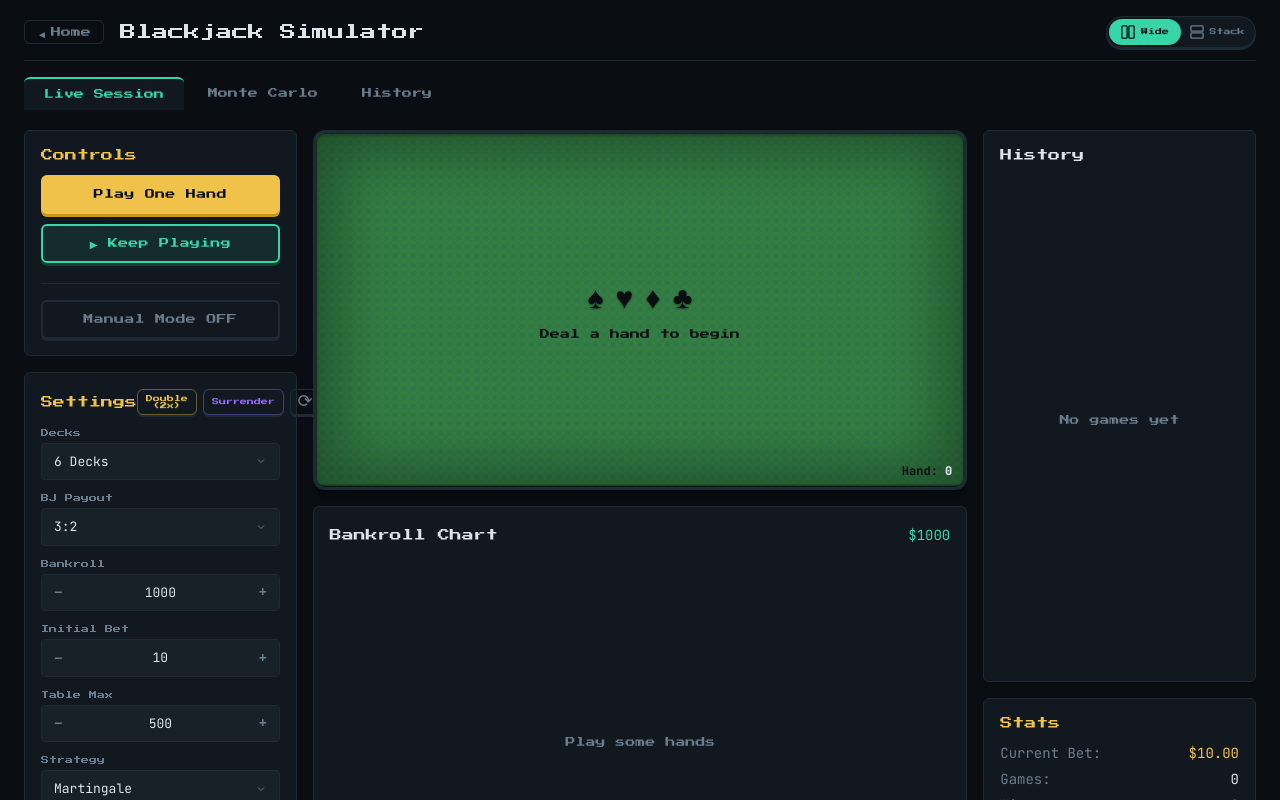
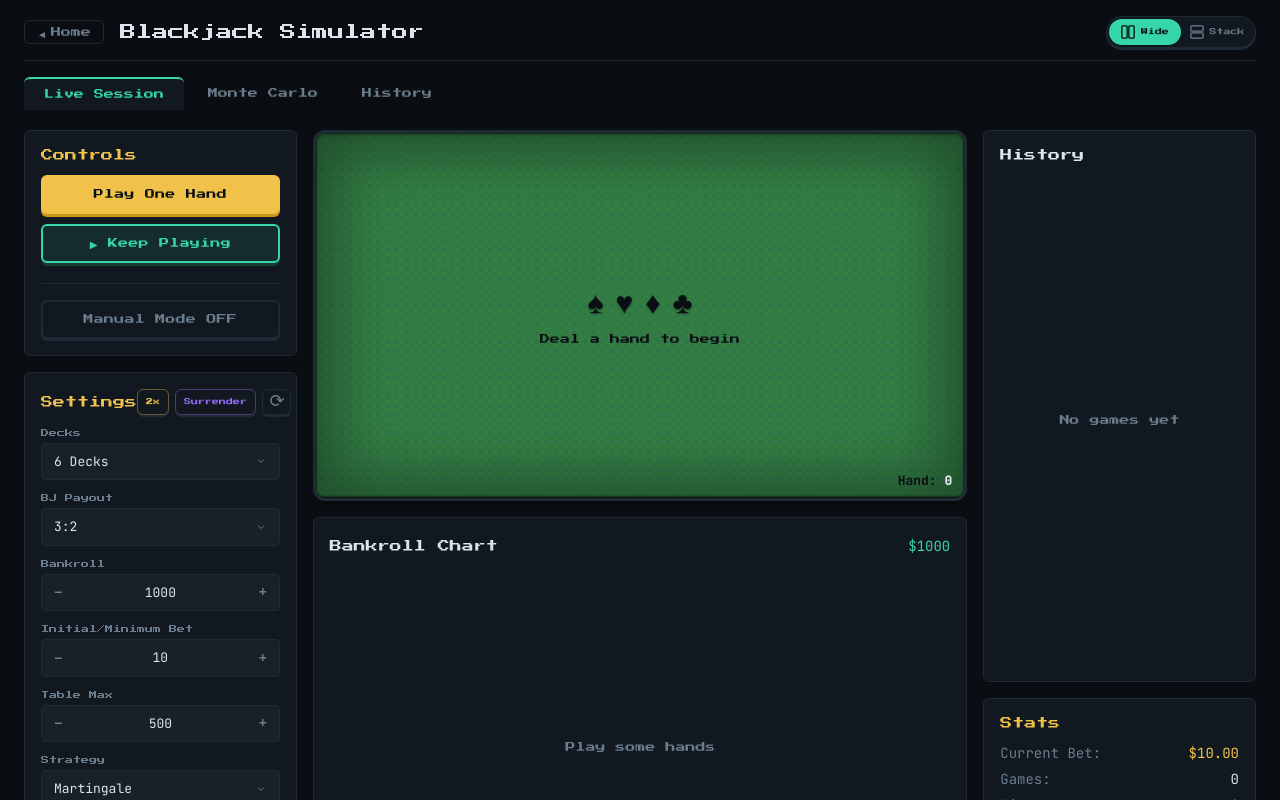
Before and after one commit to sam1r-m/blackjack, a Next.js app: page /simulator in a window 1280 px wide. Shown: the top 800 px of the page. Built offline with nearby package versions, Linux system fonts and the light colour scheme.

Commit message:
Redesign manual gameplay v2 (live betting and chips UI)

```diff
--- a/app/simulator/page.tsx
+++ b/app/simulator/page.tsx
@@ -205,6 +205,7 @@ function LiveSessionTab({
   const [isAnimating, setIsAnimating] = useState(false);
   const [manualPendingDisplay, setManualPendingDisplay] =
     useState<ManualRoundPendingDisplay | null>(null);
+  const [manualBet, setManualBet] = useState(settings.baseBet);
 
   const shoeRef = useRef<Shoe | null>(null);
   const autoplayRef = useRef<ReturnType<typeof setInterval> | null>(null);
@@ -247,6 +248,11 @@ function LiveSessionTab({
     const lastRound = rounds.length > 0 ? rounds[rounds.length - 1] : undefined;
     const strategy = getBettingStrategy(settings.bettingStrategy);
 
+    const maxBet = Math.min(settings.tableMax, currentBankroll);
+    const useStrategyBet =
+      !settings.manualMode || (settings.manualBettingMode ?? "strategy") === "strategy";
+    const bet = useStrategyBet
+      ? (() => {
           const betResult = strategy.nextBet({
             previousOutcome: lastRound?.result,
             previousBet: lastRound?.bet,
@@ -254,15 +260,19 @@ function LiveSessionTab({
             baseBet: settings.baseBet,
             tableMax: settings.tableMax,
           });
-
           if (betResult.shouldStop || betResult.bet === 0) {
             if (autoplayRef.current) {
               clearInterval(autoplayRef.current);
               autoplayRef.current = null;
               onSettingsChange({ ...settings, autoplay: false });
             }
-      return;
+            return 0;
           }
+          return betResult.bet;
+        })()
+      : Math.max(settings.baseBet, Math.min(manualBet, maxBet));
+
+    if (bet === 0) return;
 
     setIsAnimating(true);
     setTimeout(() => setIsAnimating(false), 150);
@@ -280,11 +290,11 @@ function LiveSessionTab({
       const result = startManualRound(
         config,
         shoeRef.current,
-        betResult.bet,
+        bet,
         settings.deckCount
       );
       if (result.status === "outcome") {
-        processOutcome(result.outcome, betResult.bet);
+        processOutcome(result.outcome, bet);
       } else {
         manualPendingRef.current = result.pending;
         setManualPendingDisplay({
@@ -302,12 +312,12 @@ function LiveSessionTab({
 
     const outcome = runRound(config, {
       shoe: shoeRef.current,
-      bet: betResult.bet,
+      bet,
       playerPolicy: basicStrategy,
       deckCount: settings.deckCount,
     });
-    processOutcome(outcome, betResult.bet);
-  }, [rounds, currentBankroll, settings, onSettingsChange, processOutcome]);
+    processOutcome(outcome, bet);
+  }, [rounds, currentBankroll, settings, manualBet, onSettingsChange, processOutcome]);
 
   const applyManualPlayerAction = useCallback(
     (action: PlayerAction) => {
@@ -404,8 +414,20 @@ function LiveSessionTab({
     setCurrentBankroll(settings.bankroll);
     setSessionActive(false);
     setLastOutcome(null);
+    setManualBet(settings.baseBet);
     onSettingsChange({ ...settings, autoplay: false });
   };
+
+  const maxManualBet = Math.min(settings.tableMax, currentBankroll);
+  const handleAddChip = useCallback(
+    (amount: number) => {
+      setManualBet((prev) => Math.min(prev + amount, maxManualBet));
+    },
+    [maxManualBet]
+  );
+  const handleClearBet = useCallback(() => {
+    setManualBet(settings.baseBet);
+  }, [settings.baseBet]);
 
   const handleToggleAutoplay = () => {
     onSettingsChange({ ...settings, autoplay: !settings.autoplay });
@@ -507,7 +529,7 @@ function LiveSessionTab({
         className={`grid grid-cols-1 gap-4 ${wideLayout ? "lg:grid-cols-[minmax(0,0.625fr)_minmax(0,1.5fr)_minmax(0,0.625fr)] lg:min-h-[520px]" : "lg:grid-cols-[minmax(0,0.2915fr)_minmax(0,1fr)]"}`}
       >
         {!isMobile && (
-          <div className={`flex flex-col gap-4 ${wideLayout ? "lg:justify-start" : ""}`}>
+          <div className={`flex flex-col gap-4 ${wideLayout ? "lg:justify-start lg:self-start" : ""}`}>
             {controlsContent}
           </div>
         )}
@@ -526,6 +548,7 @@ function LiveSessionTab({
             onDealHand={dealOneHand}
             canDealHand={!manualPendingDisplay && !isRunning}
             manualMode={settings.manualMode}
+            manualBettingMode={settings.manualBettingMode ?? "strategy"}
             recommendedAction={
               manualPendingDisplay &&
               settings.showBasicStrategy &&
@@ -534,6 +557,11 @@ function LiveSessionTab({
                 : null
             }
             showBasicStrategy={settings.showBasicStrategy}
+            manualBet={manualBet}
+            onAddChip={handleAddChip}
+            onClearBet={handleClearBet}
+            tableMin={settings.baseBet}
+            tableMax={settings.tableMax}
           />
         </div>
         <div className={wideLayout ? "flex min-h-0 flex-1 flex-col" : ""}>
--- a/components/simulator/ControlPanel.tsx
+++ b/components/simulator/ControlPanel.tsx
@@ -7,6 +7,8 @@ import Tooltip from "@/components/common/Tooltip";
 import NumberInput from "@/components/common/NumberInput";
 import type { DealerRule, BlackjackPayout } from "@/types/blackjack";
 import type { BettingStrategyType } from "@/types/simulation";
+
+export type ManualBettingMode = "strategy" | "live";
 
 export interface SimulatorSettings {
   bankroll: number;
@@ -22,6 +24,8 @@ export interface SimulatorSettings {
   allowSurrender: boolean;
   allowDouble: boolean;
   manualMode: boolean;
+  /** When manual mode: "strategy" = use martingale/flat/etc; "live" = pick chips */
+  manualBettingMode: ManualBettingMode;
   showBasicStrategy: boolean;
 }
 
@@ -39,6 +43,7 @@ export const DEFAULT_SETTINGS: SimulatorSettings = {
   allowSurrender: true,
   allowDouble: true,
   manualMode: false,
+  manualBettingMode: "strategy",
   showBasicStrategy: false,
 };
 
@@ -151,6 +156,36 @@ export default function ControlPanel({
           </button>
 
           {settings.manualMode && (
+            <>
+              <div>
+                <label className="mb-1 block font-[family-name:var(--font-pixel)] text-[8px] text-muted">
+                  Betting
+                </label>
+                <div className="flex gap-1 rounded-md border border-border bg-panel-elevated p-0.5">
+                  <button
+                    onClick={() => update("manualBettingMode", "strategy")}
+                    disabled={sessionActive}
+                    className={`flex-1 rounded py-1.5 font-[family-name:var(--font-pixel)] text-[8px] transition-all disabled:opacity-30 ${
+                      settings.manualBettingMode === "strategy"
+                        ? "bg-accent/20 text-accent"
+                        : "text-muted hover:bg-border/50 hover:text-text"
+                    }`}
+                  >
+                    Strategy
+                  </button>
+                  <button
+                    onClick={() => update("manualBettingMode", "live")}
+                    disabled={sessionActive}
+                    className={`flex-1 rounded py-1.5 font-[family-name:var(--font-pixel)] text-[8px] transition-all disabled:opacity-30 ${
+                      settings.manualBettingMode === "live"
+                        ? "bg-accent/20 text-accent"
+                        : "text-muted hover:bg-border/50 hover:text-text"
+                    }`}
+                  >
+                    Live (chips)
+                  </button>
+                </div>
+              </div>
               <button
                 onClick={() => update("showBasicStrategy", !settings.showBasicStrategy)}
                 className={`w-full rounded-md border-2 py-2.5 font-[family-name:var(--font-pixel)] text-[10px] tracking-wide transition-all active:translate-y-[2px] ${
@@ -159,8 +194,9 @@ export default function ControlPanel({
                     : "border-border bg-panel text-muted shadow-[0_2px_0_#1e2a35] hover:border-muted hover:bg-border/50 hover:text-text active:shadow-none"
                 }`}
               >
-              Basic Strategy {settings.showBasicStrategy ? "ON" : "OFF"}
+                Show Basic Strategy {settings.showBasicStrategy ? "ON" : "OFF"}
               </button>
+            </>
           )}
 
           {sessionActive && (
@@ -191,7 +227,7 @@ export default function ControlPanel({
                     : "border-border text-muted hover:border-muted hover:bg-border/50"
                 }`}
               >
-                Double (2x)
+                2x
               </button>
             </Tooltip>
             <Tooltip content={settings.allowSurrender ? "Surrender Enabled" : "Surrender Disabled"}>
@@ -257,7 +293,7 @@ export default function ControlPanel({
             />
           </ControlField>
 
-          <ControlField label="Initial Bet">
+          <ControlField label="Initial/Minimum Bet">
             <NumberInput
               value={settings.baseBet}
               onChange={(v) => update("baseBet", v)}
--- a/components/simulator/GameDisplay.tsx
+++ b/components/simulator/GameDisplay.tsx
@@ -3,6 +3,13 @@
 import type { Card, RoundOutcome, PlayerAction } from "@/types/blackjack";
 import type { ManualRoundPendingDisplay } from "@/lib/engine/manualRound";
 import { getHandTotals } from "@/lib/engine/hand";
+
+const CHIP_DENOMS = [
+  { value: 5, src: "/5chip.png", label: "$5" },
+  { value: 10, src: "/10chip.png", label: "$10" },
+  { value: 25, src: "/25chip.png", label: "$25" },
+  { value: 50, src: "/50chip.png", label: "$50" },
+] as const;
 
 interface GameDisplayProps {
   lastOutcome: RoundOutcome | null;
@@ -17,6 +24,14 @@ interface GameDisplayProps {
   onDealHand?: () => void;
   canDealHand?: boolean;
   manualMode?: boolean;
+  /** "strategy" = use martingale/flat; "live" = pick chips */
+  manualBettingMode?: "strategy" | "live";
+  /** Live betting: custom bet amount for manual mode */
+  manualBet?: number;
+  onAddChip?: (amount: number) => void;
+  onClearBet?: () => void;
+  tableMin?: number;
+  tableMax?: number;
 }
 
 function cardToSprite(card: Card): string {
@@ -112,6 +127,12 @@ export default function GameDisplay({
   onDealHand,
   canDealHand,
   manualMode,
+  manualBettingMode = "strategy",
+  manualBet = 0,
+  onAddChip,
+  onClearBet,
+  tableMin = 5,
+  tableMax = 500,
 }: GameDisplayProps) {
   const displayOutcome = lastOutcome;
   const displayPending = manualPending;
@@ -139,7 +160,7 @@ export default function GameDisplay({
 
   const feltBox = (
     <div
-      className="relative h-[360px] overflow-hidden rounded-xl border-[3px] border-[#1e2a35]"
+      className="relative h-[371px] overflow-hidden rounded-xl border-[3px] border-[#1e2a35]"
       style={{
         backgroundImage: "url(/Background_Green_Felt.png)",
         backgroundSize: "cover",
@@ -272,6 +293,50 @@ export default function GameDisplay({
           </div>
         )}
 
+        {/* Live betting: chip selector at top-left when manual mode + live betting + can deal */}
+        {manualMode && manualBettingMode === "live" && canDealHand && !displayPending && onAddChip && onClearBet && (
+          <div className="absolute left-4 top-4 flex flex-col items-start gap-2">
+            <div className="flex min-w-[7.5rem] items-center gap-2 rounded-lg border-2 border-dashed border-bg/40 bg-black/25 px-3 py-2">
+              <span className="font-[family-name:var(--font-pixel)] text-[8px] text-bg/80">Bet</span>
+              <span className="font-[family-name:var(--font-mono)] text-sm font-bold text-highlight">
+                ${manualBet}
+              </span>
+              <button
+                onClick={manualBet > tableMin ? onClearBet : undefined}
+                disabled={manualBet <= tableMin}
+                className="ml-auto rounded-md border border-loss/40 bg-loss/15 px-2.5 py-1 font-[family-name:var(--font-pixel)] text-[8px] font-medium text-loss/90 shadow-sm transition-all hover:bg-loss/25 hover:border-loss/60 hover:text-loss active:scale-95 disabled:pointer-events-none disabled:opacity-30 disabled:hover:bg-loss/15"
+                title="Clear bet"
+              >
+                Clear
+              </button>
+            </div>
+            <div className="flex items-center gap-1">
+              {CHIP_DENOMS.map(({ value, src, label }) => {
+                const maxBet = Math.min(tableMax, currentBankroll);
+                const disabled = manualBet + value > maxBet;
+                return (
+                  <button
+                    key={value}
+                    onClick={() => !disabled && onAddChip(value)}
+                    disabled={disabled}
+                    className="transition-transform hover:scale-110 active:scale-95 disabled:opacity-40 disabled:hover:scale-100"
+                    title={label}
+                  >
+                    <img
+                      src={src}
+                      alt={label}
+                      width={44}
+                      height={44}
+                      className="h-11 w-11 object-contain drop-shadow-[0_1px_2px_rgba(0,0,0,0.15)]"
+                      style={{ imageRendering: "pixelated" }}
+                    />
+                  </button>
+                );
+              })}
+            </div>
+          </div>
+        )}
+
         {/* Basic Strategy: right side of felt */}
         {showBasicStrategy && recommendedAction && (
           <div
@@ -290,12 +355,12 @@ export default function GameDisplay({
         )}
 
         {/* Corner HUD */}
-        <div className="absolute bottom-2 right-3 font-[family-name:var(--font-mono)] text-xs">
+        <div className="absolute bottom-2 right-3 font-[family-name:var(--font-mono)] text-[13px]">
           <span className="font-bold text-bg">Hand:</span>{" "}
           <span className="font-black text-text">{handNumber}</span>
         </div>
         {(displayPending || displayOutcome) && (
-          <div className="absolute right-3 top-2 flex flex-col items-end gap-0.5 font-[family-name:var(--font-mono)] text-xs">
+          <div className="absolute right-3 top-2 flex flex-col items-end gap-0.5 font-[family-name:var(--font-mono)] text-[13px]">
             <span>
               <span className="font-bold text-bg">Bet:</span>{" "}
               <span className="text-text">
```
Lines whose indentation alone changed are shown as unchanged.
